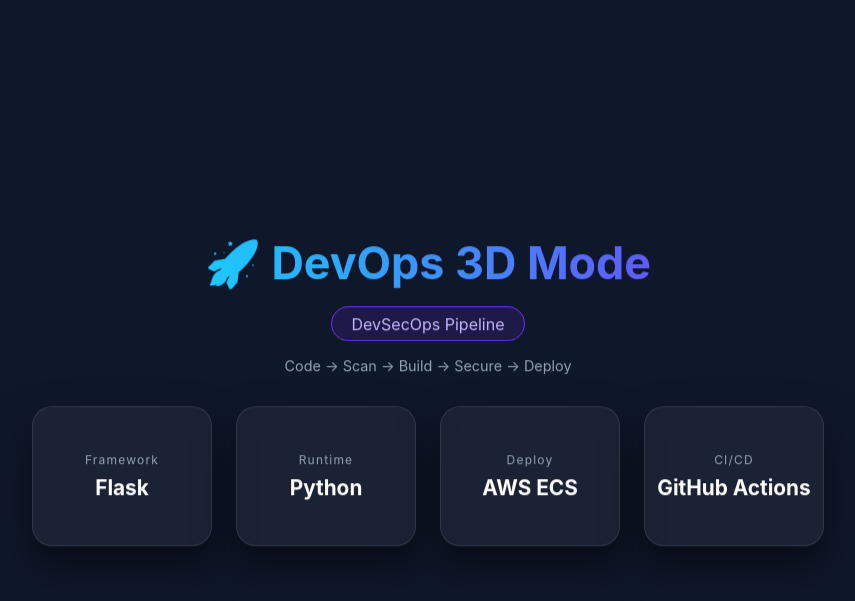
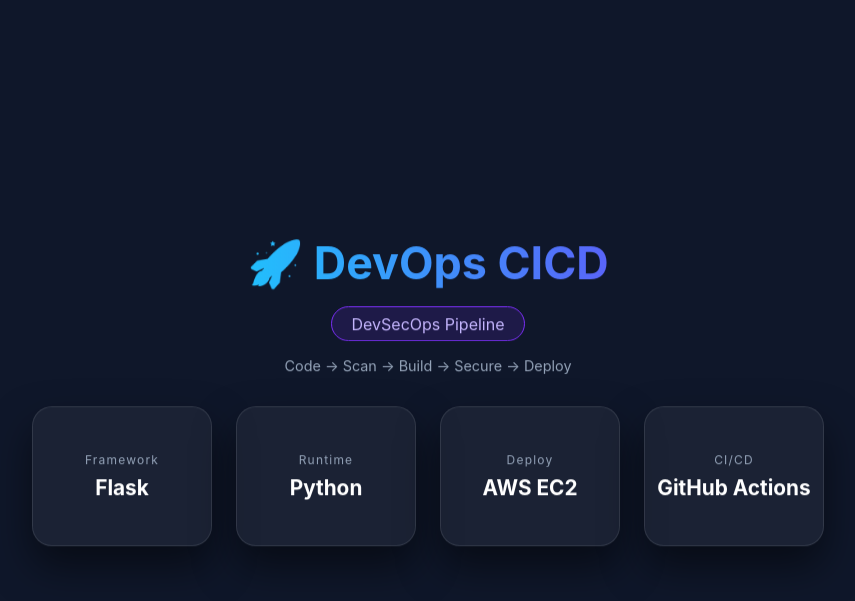
Before and after one commit to ankushmudale/githubactions-zero-to-hero, a Flask app: page / in a window 1280 px wide. Shown: the top 601 px of the page, without its empty margins (212-1067 px from the left). Run offline with Flask 3, Linux system fonts and the light colour scheme.

Commit message:
fix: index file changed

```diff
--- a/templates/index.html
+++ b/templates/index.html
@@ -3,7 +3,7 @@
 <head>
 <meta charset="UTF-8">
 <meta name="viewport" content="width=device-width, initial-scale=1.0">
-<title>DevOps 3D Dashboard</title>
+<title>DevOps end to end CICD</title>
 
 <style>
 *{
@@ -131,7 +131,7 @@ animation:float 5s ease-in-out infinite;
 
 <div class="container">
 
-<h1>🚀 DevOps 3D Mode</h1>
+<h1>🚀 DevOps CICD</h1>
 <div class="badge">DevSecOps Pipeline</div>
 
 <div class="pipeline">
@@ -152,7 +152,7 @@ Code → Scan → Build → Secure → Deploy
 
 <div class="card">
 <span>Deploy</span>
-<strong>AWS ECS</strong>
+<strong>AWS EC2</strong>
 </div>
 
 <div class="card">
```
